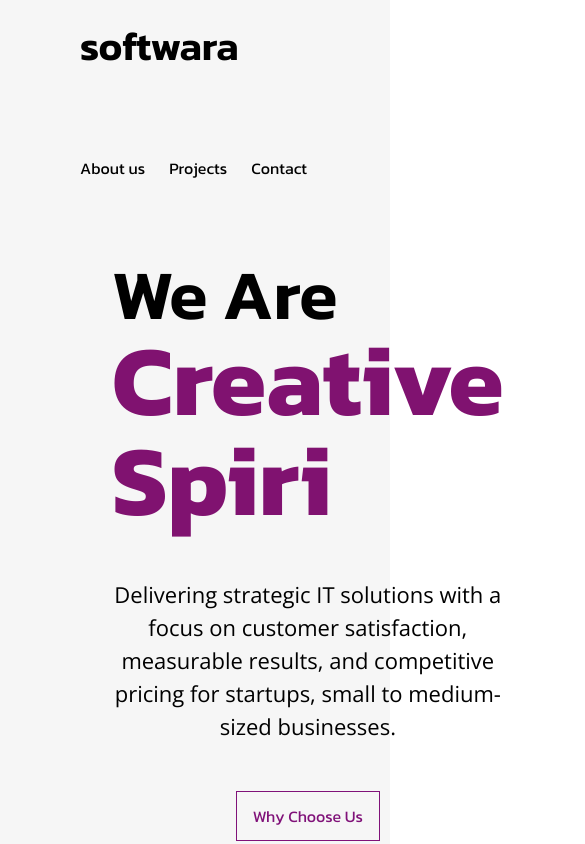
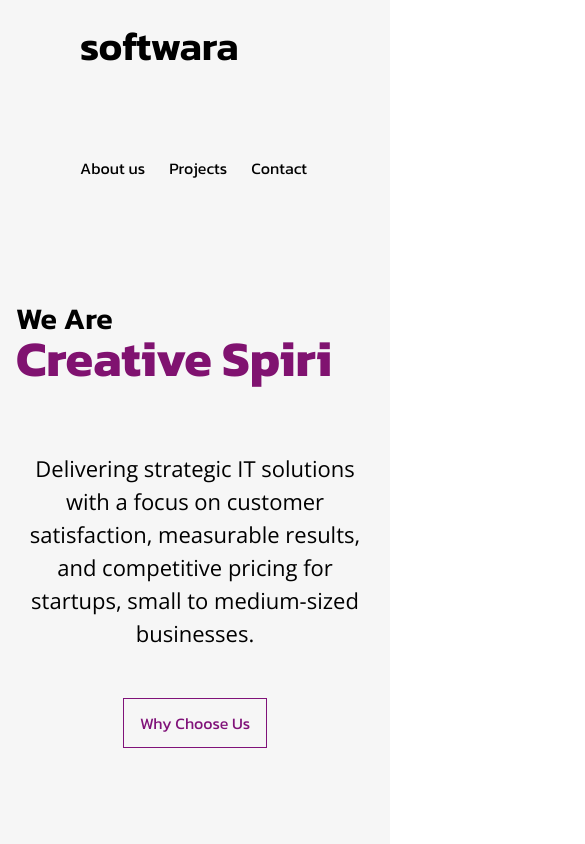
Before and after one commit to zexach/softwara, a React (Create React App) app: page / in a window 390 px wide. Shown: the top 844 px of the page, 585 px wide, since content can reach past the window. Built offline with nearby package versions, Linux system fonts and the light colour scheme.

Commit message:
Added responsive design for welcome page

```diff
--- a/src/components/ProjectCard/ProjectCard.scss
+++ b/src/components/ProjectCard/ProjectCard.scss
@@ -51,3 +51,18 @@
         opacity: 1;
     }
 }
+
+@media screen and (max-width: 720px) {
+    .project-card {
+        width: 350px;
+        height: 300px;
+        &__background {
+            width: 350px;
+            height: 300px;
+        }
+        &__info{
+            width: 350px;
+            height: 300px;
+        }
+    }
+}
--- a/src/pages/ProjectsPage/ProjectsPage.scss
+++ b/src/pages/ProjectsPage/ProjectsPage.scss
@@ -2,7 +2,6 @@
 
 .projects-page{
     max-width: 100%;
-    min-height: 100vh;
     display: flex;
     flex-direction: column;
     gap: 2rem;
--- a/src/pages/WelcomePage/WelcomePage.scss
+++ b/src/pages/WelcomePage/WelcomePage.scss
@@ -31,3 +31,14 @@
         align-self: flex-end;
     }
 }
+
+@media screen and (max-width: 540px) {
+    .welcome-page {
+        &__content-section {
+            padding: 3rem 1rem;
+            &__header{
+                height: 100px;
+            }
+        }
+    }
+}
--- a/src/pages/WelcomePage/WelcomePage.tsx
+++ b/src/pages/WelcomePage/WelcomePage.tsx
@@ -2,10 +2,16 @@ import React from "react";
 import './WelcomePage.scss'
 import Waves from "../../components/Waves/Waves";
 import { TypeAnimation } from "react-type-animation";
+import { motion } from "framer-motion";
 import LinkButton from "../../components/LinkButton/LinkButton";
-import { motion } from "framer-motion";
 
 const WelcomePage: React.FC = () => {
+
+    const screenWidth = window.innerWidth;
+
+    const responsiveStyle = {
+        fontSize: screenWidth < 760 ? '40px' : '70px'
+    }
 
     return(
         <>
@@ -21,8 +27,7 @@ const WelcomePage: React.FC = () => {
                             'We Are', 1000
                         ]}
                         speed={50}
-
-                        style={{ fontSize: '70px', fontWeight: '600', color: '#000' }}
+                        style={{ fontSize: screenWidth < 760 ? '30px' : '70px', fontWeight: '600', color: '#000' }}
                         repeat={1}
                         cursor={false}
                         />
@@ -32,7 +37,7 @@ const WelcomePage: React.FC = () => {
                             'Creative Spirits.', 1500,
                             'Developers.', 1500]}
                         speed={50}
-                        style={{ fontSize: '100px', fontWeight: '700', color: '#801270' }}
+                        style={{ fontSize: screenWidth < 760 ? '50px' : '100px', fontWeight: '700', color: '#801270' }}
                         repeat={Infinity}
                         />
                 </div>
```
